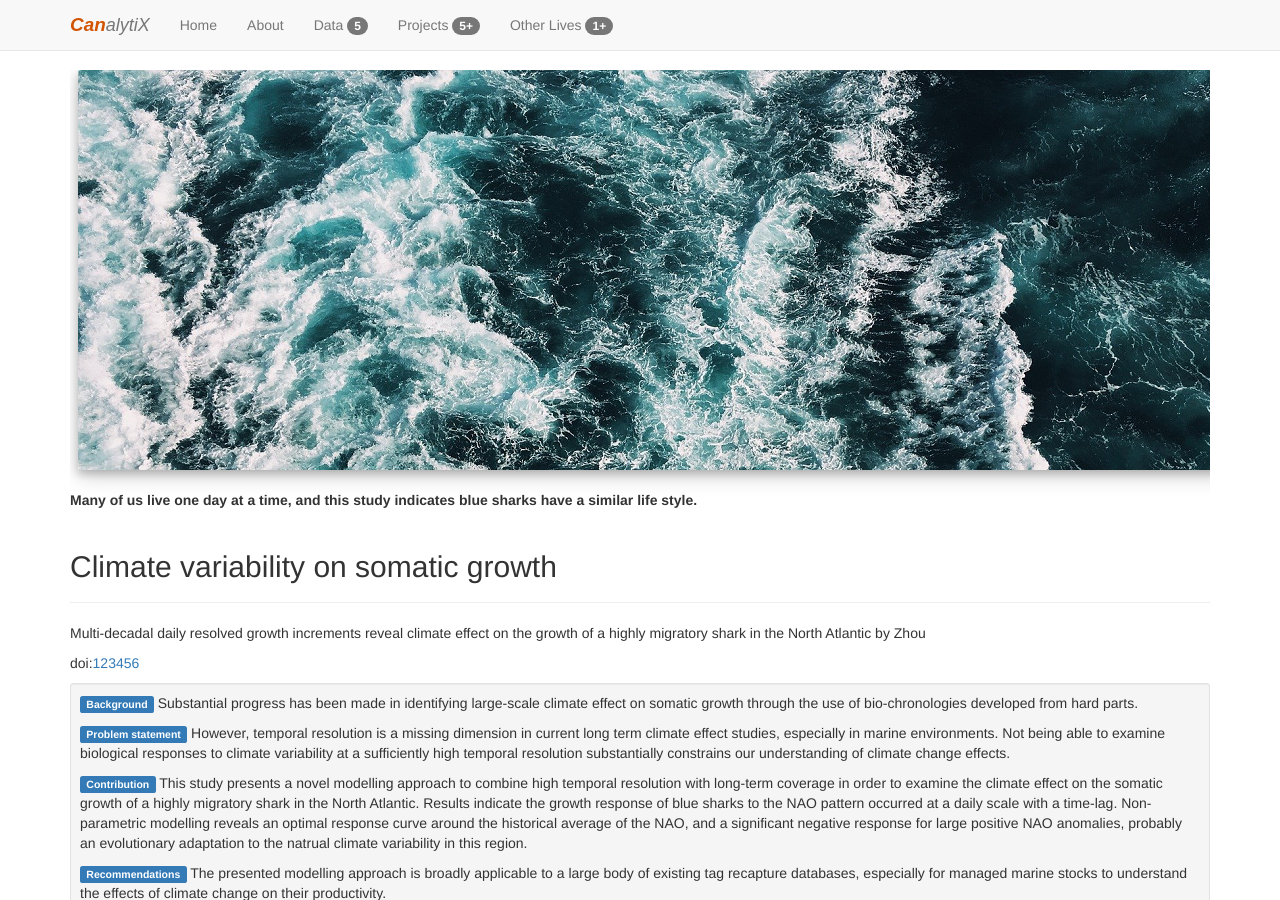
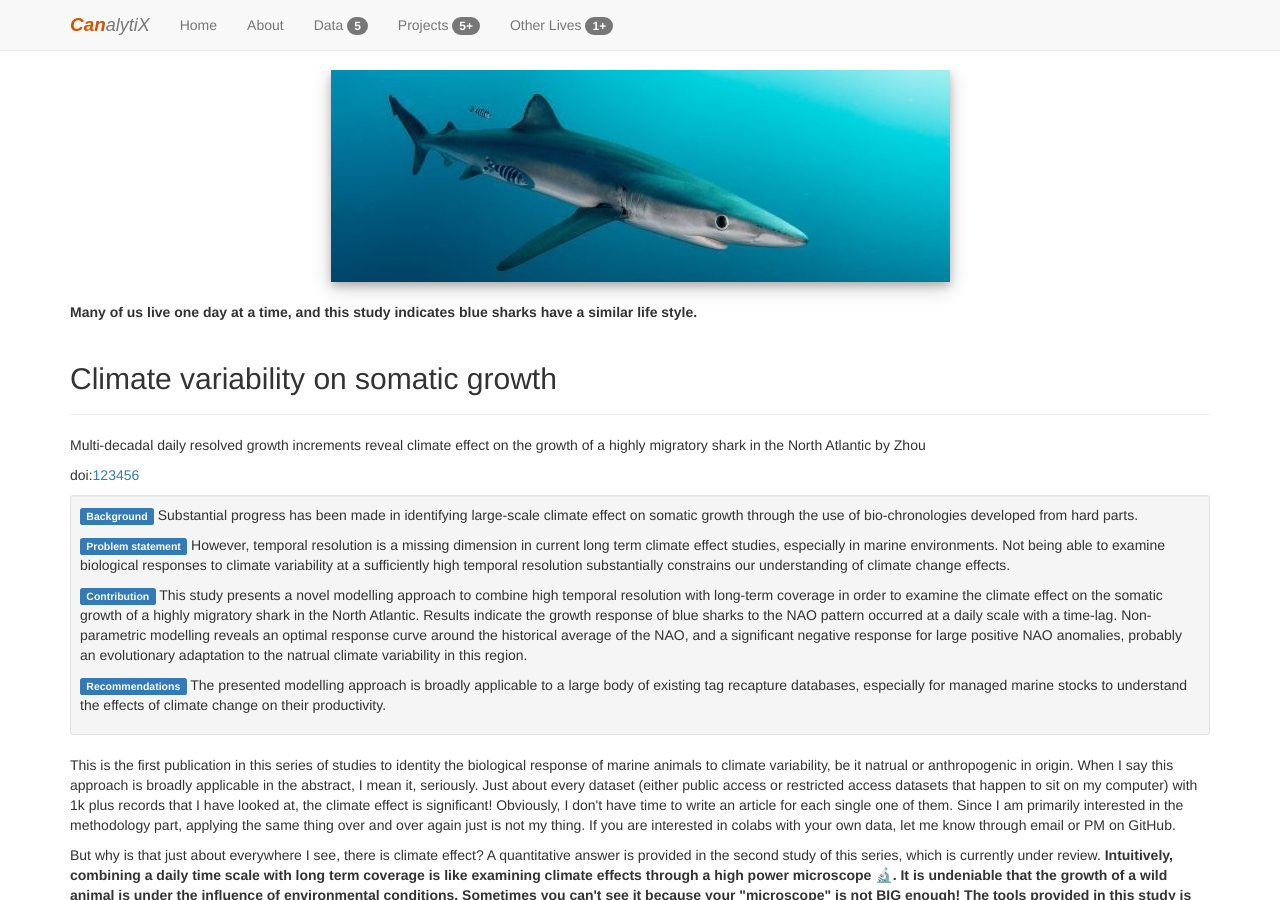
Before and after one commit to HVoltBb/HVoltBb.github.io, a Jekyll site: the page built from random/posts/climate_change_case01.html, in a window 1280 px wide and 900 px high. Built offline with Jekyll 4.4.1, drawn with Linux system fonts in a browser that asks for light colours; comment, search, counter and statistics services are not loaded.

Commit message:
Update climate_change_case01.html

```diff
--- a/random/posts/climate_change_case01.html
+++ b/random/posts/climate_change_case01.html
@@ -9,7 +9,7 @@ description: Read climate change effects on Atlantic blue shark with Can Zhou
 ---
 <div class="text-center" style="overflow: hidden;">
 <figure>
-	<img src="/pics/cover_pic2.png" class="figure-img img-fluid shadowy" alt="Ocean waves">
+	<img src="/pics/blueshark.jpg" class="figure-img img-fluid shadowy" alt="Ocean waves">
 	<figcaption class="figure-caption text-left"><strong>Many of us live one day at a time, and this study indicates blue sharks have a similar life style.</strong></figcaption>
 </figure>
 </div>
```
